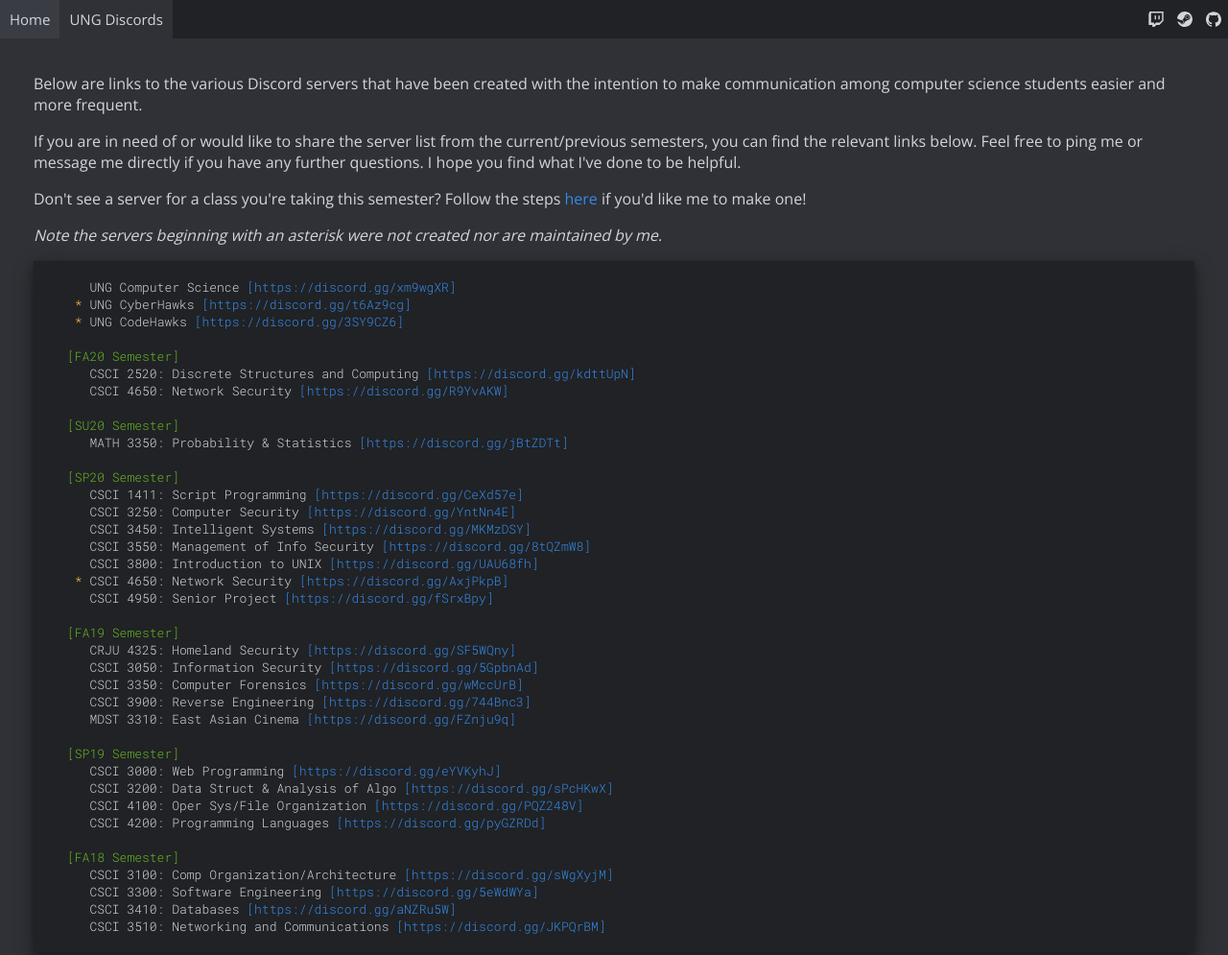
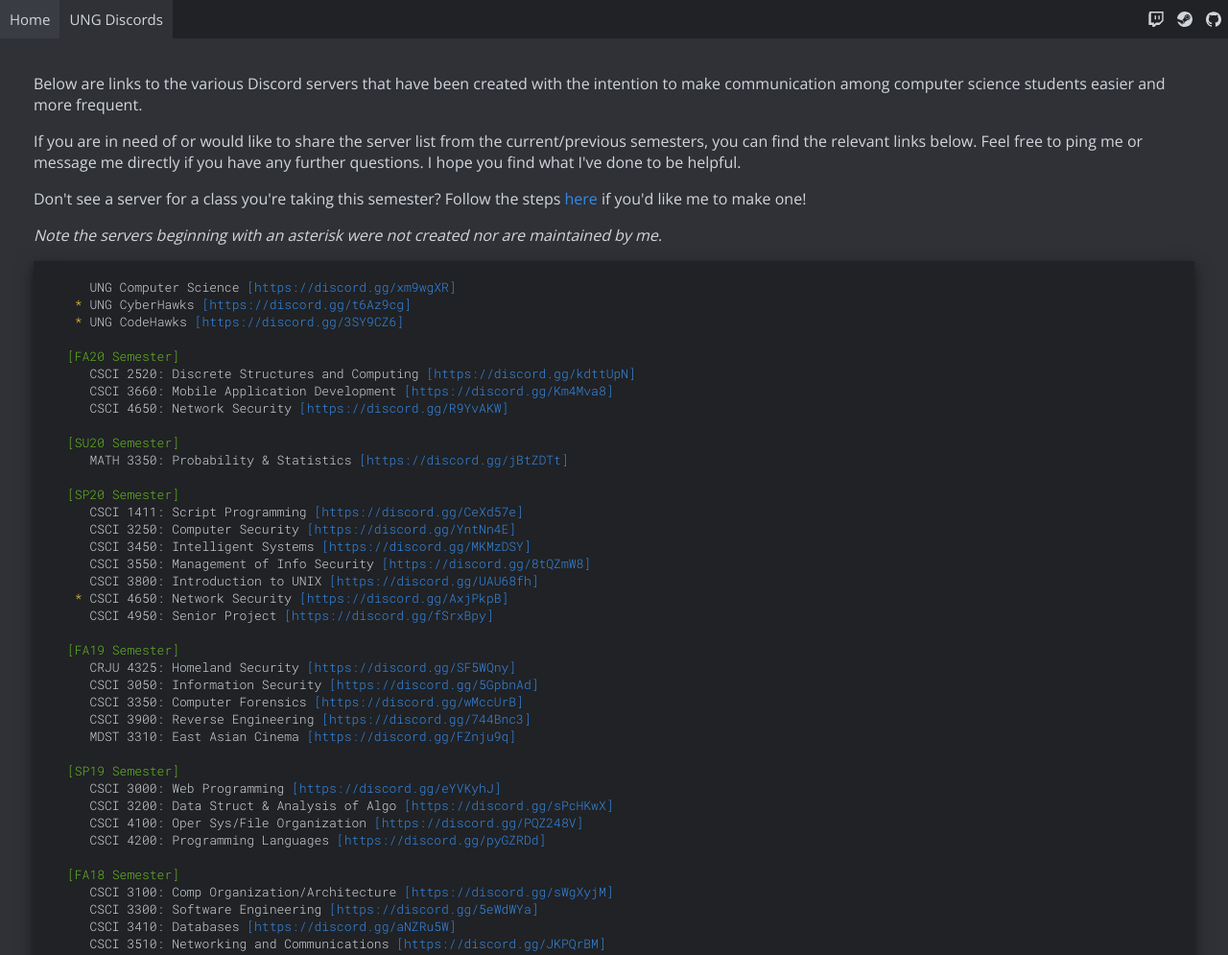
Before and after one commit to mdotshell/NpFireflame.github.io, a plain HTML site: page ung-discords/index.html in a window 1280 px wide. Shown: the top 995 px of the page at 96% size. Drawn offline with nearby package versions, Linux system fonts and the light colour scheme.

Commit message:
Added CSCI 3660 to FA20

```diff
--- a/ung-discords/index.html
+++ b/ung-discords/index.html
@@ -42,6 +42,7 @@
 
 <span style="color: #68b723;">[FA20 Semester]</span>
    CSCI 2520: Discrete Structures and Computing <a href="https://discord.gg/kdttUpN" style="color: #3689e6; text-decoration: none;">[https://discord.gg/kdttUpN]</a>
+   CSCI 3660: Mobile Application Development <a href="https://discord.gg/Km4Mva8" style="color: #3689e6; text-decoration: none;">[https://discord.gg/Km4Mva8]</a>
    CSCI 4650: Network Security <a href="https://discord.gg/R9YvAKW" style="color: #3689e6; text-decoration: none;">[https://discord.gg/R9YvAKW]</a>
 
 <span style="color: #68b723;">[SU20 Semester]</span>
```
